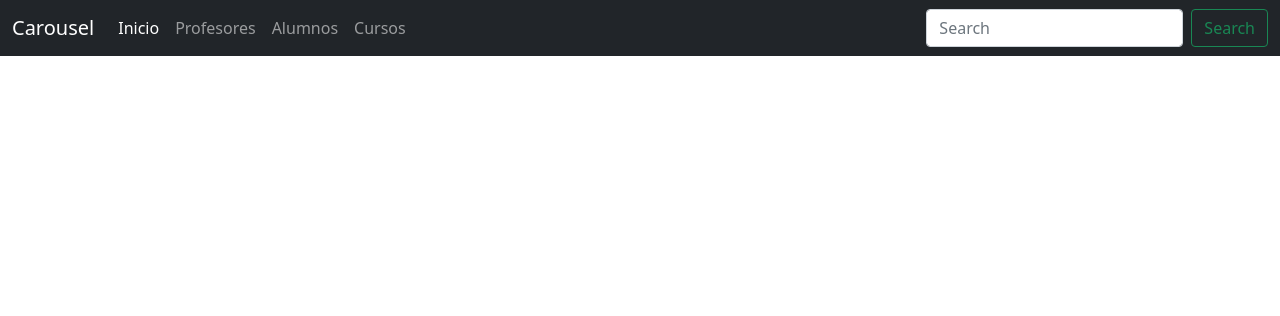
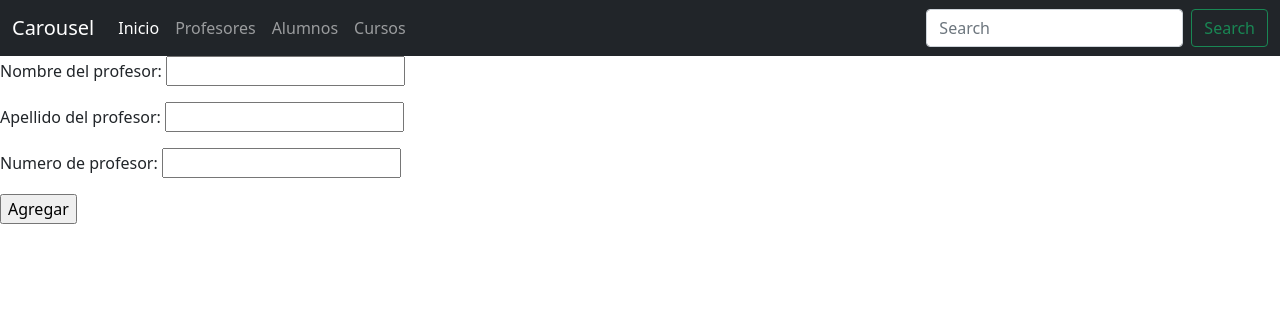
Before and after one commit to matferrando/ProyectoFinalPython-MatiasFerrando, a Django app: page /profesores/ in a window 1280 px wide. Shown: the top 316 px of the page. Run offline with Django 4.2, Linux system fonts and the light colour scheme; data that the repository does not hold is empty; some libraries are stand-ins or nearby versions.

Commit message:
formularios correctos puestos en cada seccion del sitio

```diff
--- a/Aplicacion/forms.py
+++ b/Aplicacion/forms.py
@@ -1,7 +1,18 @@
 from django import forms
-from Aplicacion.models import Post
+from Aplicacion.models import Post, Alumno, Profesor
 
 class PostForm(forms.ModelForm):
     class Meta:
         model = Post
         fields = '__all__'
+
+
+class AlumnoForm(forms.ModelForm):
+    class Meta:
+        model = Alumno
+        fields = '__all__'
+
+class ProfesorForm(forms.ModelForm):
+    class Meta:
+        model = Profesor
+        fields = '__all__'
--- a/Aplicacion/models.py
+++ b/Aplicacion/models.py
@@ -1,10 +1,25 @@
 from django.db import models
 
 class Post (models.Model):
-    carousel_caption_tittle = models.CharField(max_length=30)
-    carousel_caption_description = models.CharField(max_length=80)
-    heading = models.CharField(max_length=15)
-    description = models.CharField(max_length=120)
+    nombre_del_curso = models.CharField(max_length=30)
+    descripcion_del_curso = models.CharField(max_length=80)
+    numero_del_curso = models.CharField(max_length=15)
 
     def __str__(self):
-        return f"{seld.id} - {self.heading}"
+        return f"{self.numero_del_curso} - {self.nombre_del_curso}"
+
+class Profesor(models.Model):
+    nombre_del_profesor = models.CharField(max_length=20)
+    apellido_del_profesor = models.CharField(max_length=20)
+    numero_de_profesor = models.CharField(max_length=4)
+
+    def __str__(self):
+        return f"{self.numero_de_profesor} - {self.nombre_del_profesor} {self.apellido_del_profesor}"
+
+class Alumno(models.Model):
+    nombre_del_alumno = models.CharField(max_length=20)
+    apellido_del_alumno = models.CharField(max_length=20)
+    numero_de_alumno = models.CharField(max_length=4)
+
+    def __str__(self):
+        return f"{self.numero_de_alumno} - {self.nombre_del_alumno} {self.apellido_del_alumno}"
--- a/Aplicacion/templates/Aplicacion/admin_cursos.html
+++ b/Aplicacion/templates/Aplicacion/admin_cursos.html
@@ -7,7 +7,7 @@
 <h1>Administracion de Cursos:</h1>
 
 <form action="" method="post">
-    {{form}}
+    {{form.as_p}}
     <input type="submit" value="Agregar">
 
 </form>
--- a/Aplicacion/templates/Aplicacion/profesores.html
+++ b/Aplicacion/templates/Aplicacion/profesores.html
@@ -4,8 +4,22 @@
 
 {% block main %}
 
-<h1>Profesores de Todos los Cursos</h1>
+<h1>Administracion de Profesores: </h1>
 
+<form action="" method="post">
+    {{form.as_p}}
+    <input type="submit" value="Agregar">
+
+</form>
+
+<ul>
+    {% for profesor in profesores %}
+    <li>
+        {{ profesor.id }} - {{ profesor.nombre_del_profesor }} {{ profesor.apellido_del_profesor }} - {{
+        profesor.numero_de_profesor }}
+    </li>
+    {% endfor %}
+</ul>
 
 
 
--- a/Aplicacion/views.py
+++ b/Aplicacion/views.py
@@ -1,30 +1,14 @@
 from django.shortcuts import render
-from Aplicacion.models import Post
-from Aplicacion.forms import PostForm
-
-# from django.http import HttpResponse
-
-# def saludo (request):
-#     return HttpResponse("Hola Django - Coder")
-
-# def saludo_a (request, nombre):
-#     return HttpResponse(f"Hola Como estas {nombre.capitalize()}")
-
-# def mostrar_mi_template(request):
-#     context = {
-#         "nombre": "Matias",
-#         "apellido": "Ferrando"
-#     }
-
-#     return render(request, "Aplicacion/index.html", context)
+from Aplicacion.models import Post, Alumno, Profesor
+from Aplicacion.forms import PostForm, AlumnoForm, ProfesorForm
 
 def index(request):
     return render(request, "Aplicacion/index.html")
 
 def mostrar_profesores(request):
     context = {
-        "form": PostForm(),
-        "posts": Post.objects.all(),
+        "form": ProfesorForm(),
+        "profesores": Profesor.objects.all(),
     }
 
     return render(request, "Aplicacion/profesores.html", context)
@@ -39,8 +23,8 @@
 
 def mostrar_alumnos(request):
     context = {
-        "form": PostForm(),
-        "posts": Post.objects.all(),
+        "form": AlumnoForm(),
+        "alumnos": Alumno.objects.all(),
     }
 
     return render(request, "Aplicacion/alumnos.html", context)
--- a/seed_data.py
+++ b/seed_data.py
@@ -1,3 +1,3 @@
 from Aplicacion.models import Post
 for _ in range(0,100):
-    Post
+    pass
```
Also changed, not shown: Aplicacion/templates/Aplicacion/alumnos.html (+11 -1 lines), Aplicacion/migrations/0003_rename_carousel_caption_description_post_descripcion_del_curso_and_more.py (added), Aplicacion/migrations/0004_alumno_profesor.py (added), db.sqlite3.
